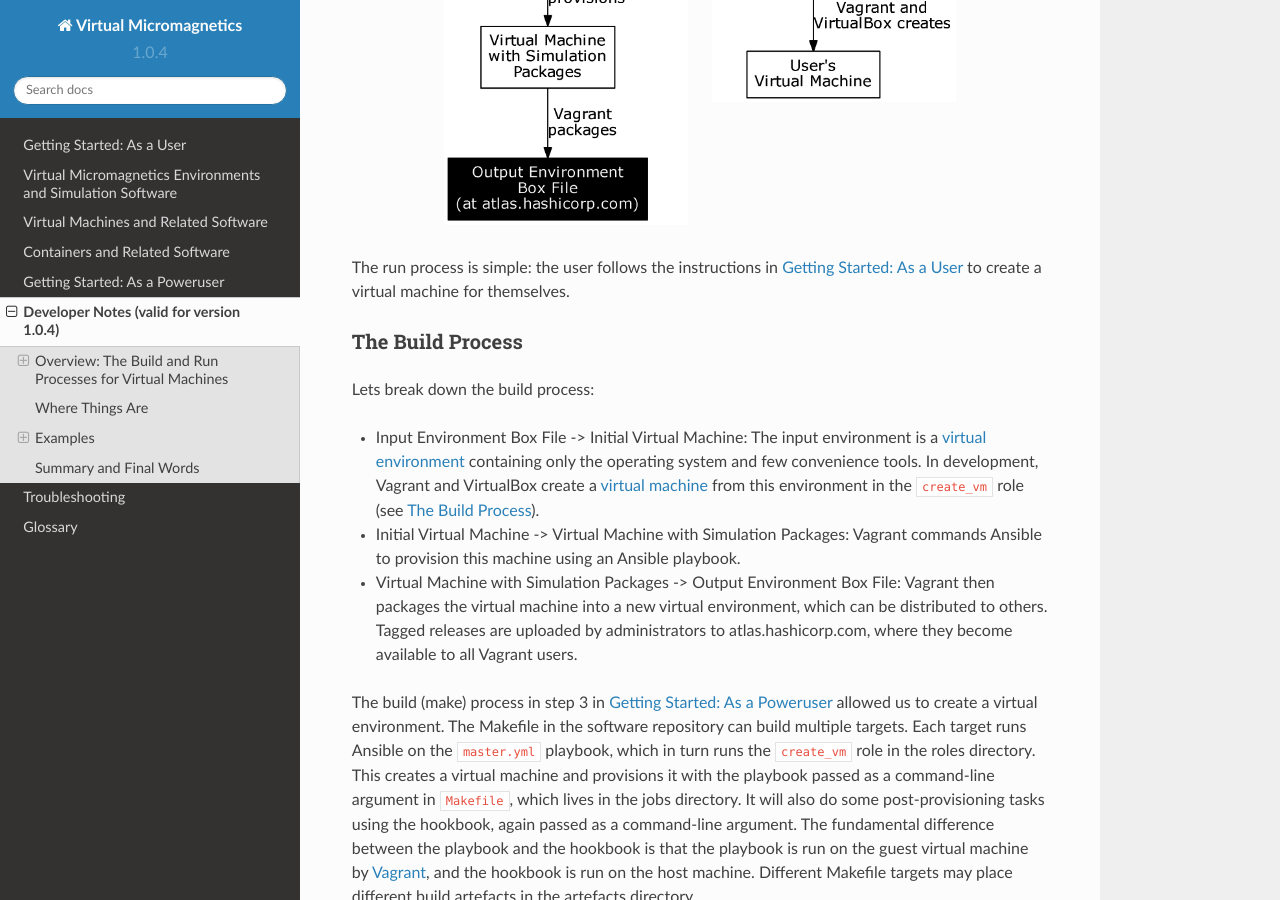
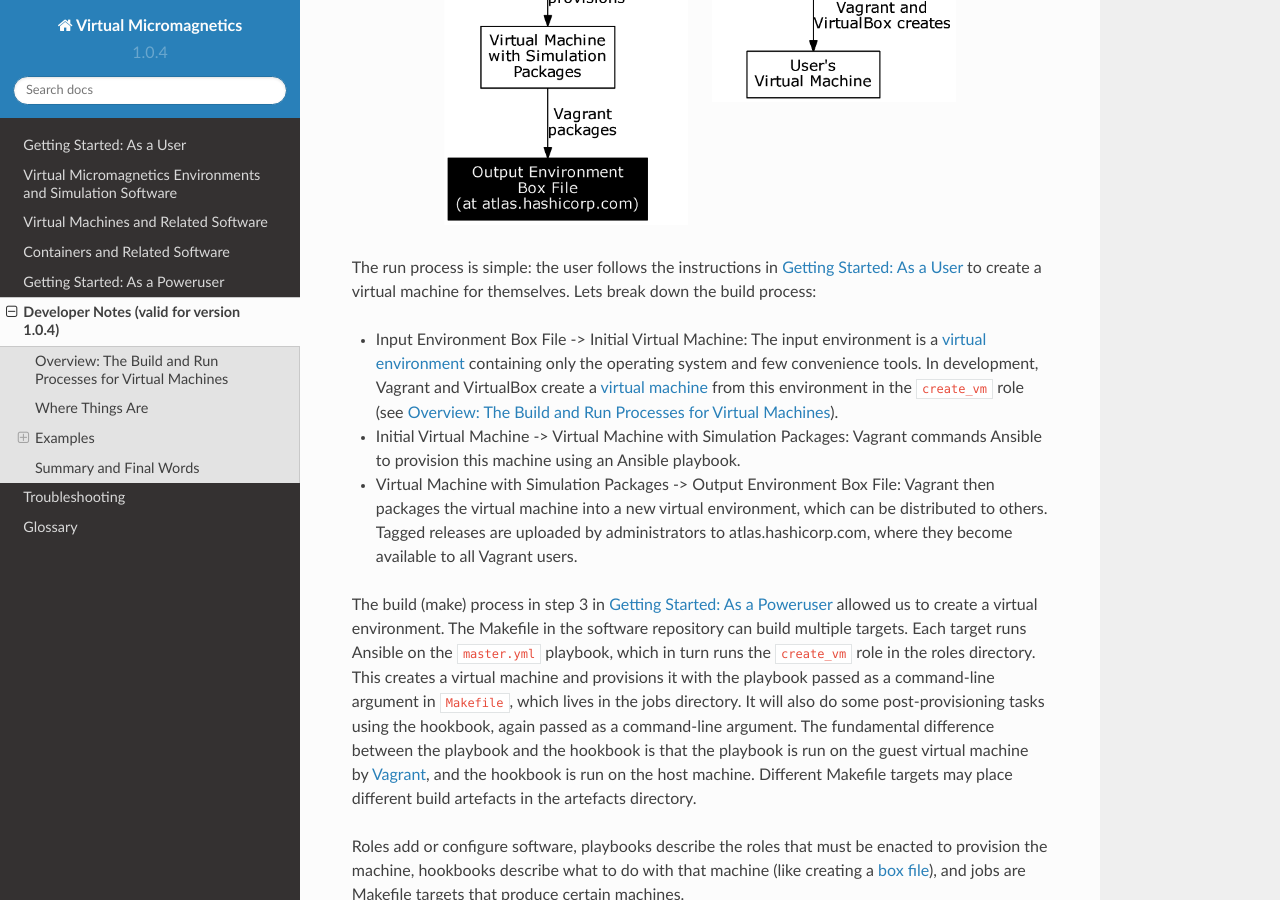
Before and after one commit to computationalmodelling/virtualmicromagnetics, a Sphinx documentation site: the page built from docs/developer-notes.rst, in a window 1280 px wide and 900 px high, scrolled down 649 px. Built offline with Sphinx 7.4.7 and the Read the Docs theme 2.0.0, drawn with Linux system fonts in a browser that asks for light colours; some of the changed text lies outside the part shown.

Commit message:
DOC-047: Section restructure in developer notes.

```diff
--- a/docs/developer-notes.rst
+++ b/docs/developer-notes.rst
@@ -18,14 +20,8 @@
 .. image:: images/graph.png
 
 The run process is simple: the user follows the instructions in
-:ref:`getting-started-user` to create a virtual machine for themselves.
-
-.. _dev-build-process:
-
-The Build Process
-~~~~~~~~~~~~~~~~~
-
-Lets break down the build process:
+:ref:`getting-started-user` to create a virtual machine for themselves. Lets
+break down the build process:
 
 - Input Environment Box File -> Initial Virtual Machine: The input environment
   is a :term:`virtual environment` containing only the operating system and few
```
Also changed, not shown: other parts of docs/developer-notes.rst (+2 -0 lines).
